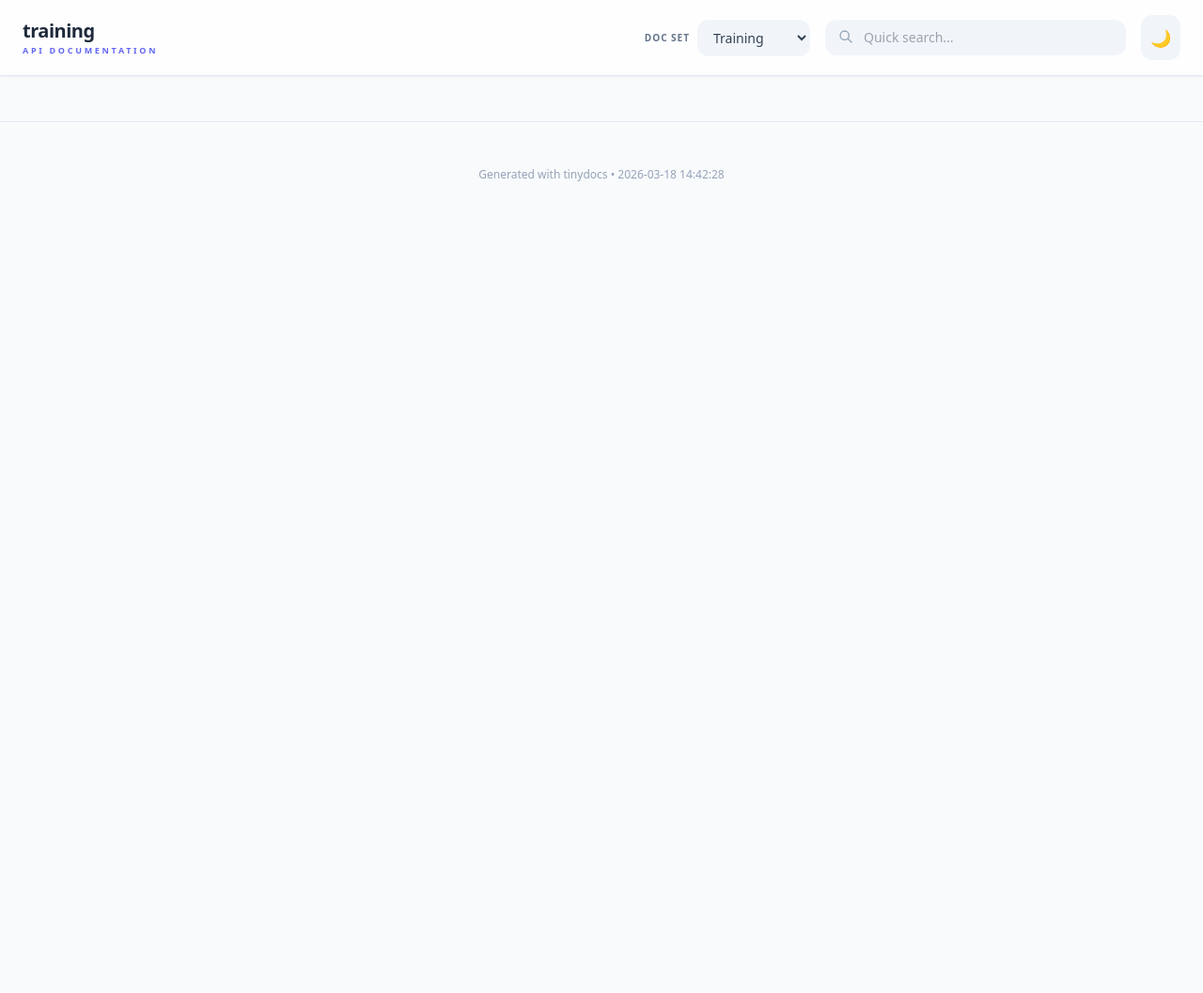
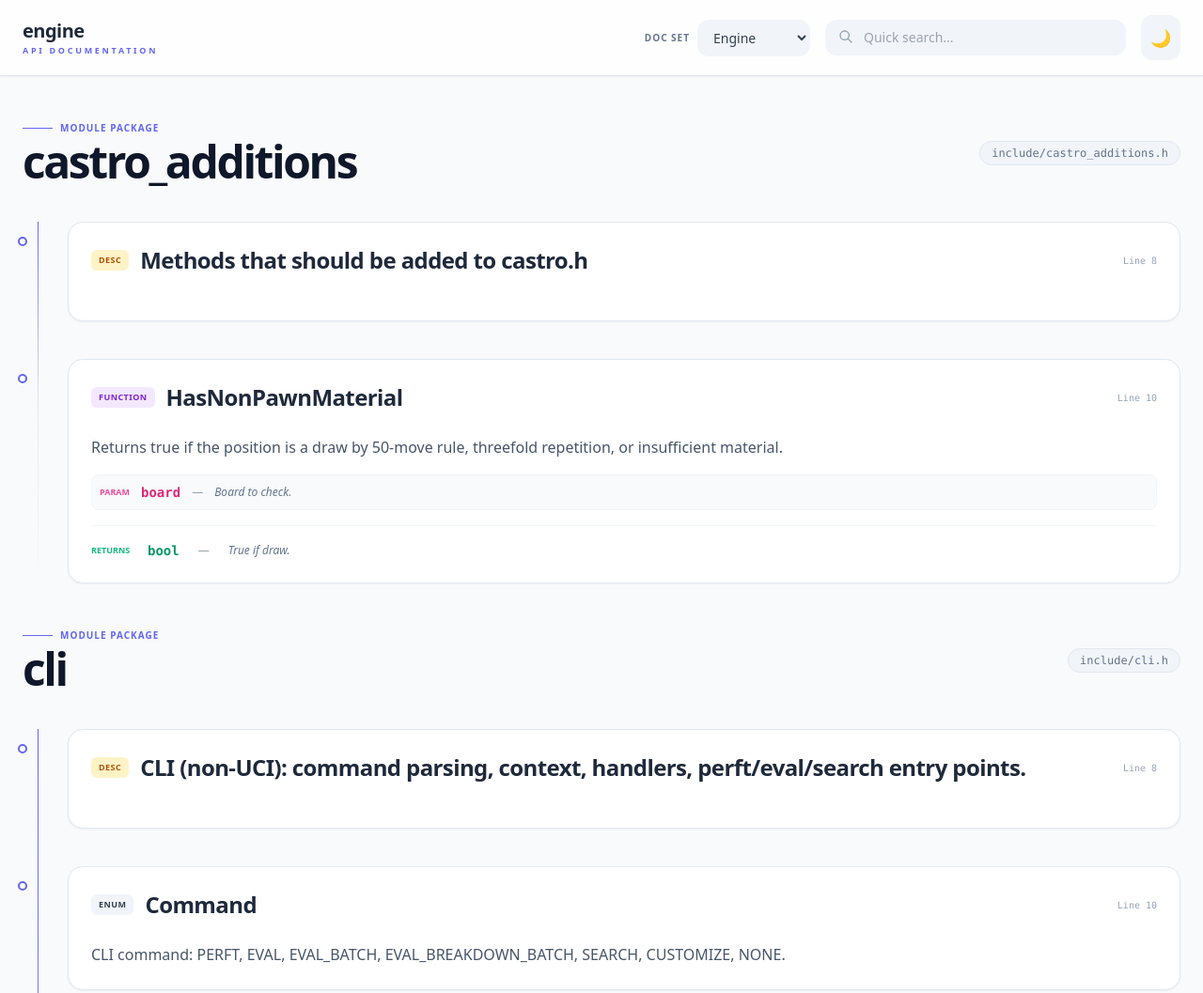
Before and after one commit to KDesp73/irida, a plain HTML site: page docs/index.html in a window 1280 px wide. Shown: the top 1057 px of the page at 94% size. Before the commit the page ends 800 px from the top, so only its background shows below. Drawn offline with nearby package versions, Linux system fonts and the light colour scheme.

Commit message:
docs: fixed key issue

```diff
--- a/docs/index.html
+++ b/docs/index.html
@@ -25,12 +25,20 @@
                 darkMode: localStorage.getItem('theme') === 'dark',
                 search: '',
                 projectData: { name: '', docs: [], timestamp: '' },
-                docSet: localStorage.getItem('docSet') || 'training',
+                docSet: localStorage.getItem('docSet') || 'engine',
 
                 async loadDocs() {
+                    console.log(`[DEBUG] Attempting to load: ${this.docSet}.tiny.docs.json`);
                     try {
-                        const response = await fetch(`${this.docSet}.tiny.docs.json`);
+                        const filename = `${this.docSet}.tiny.docs.json`;
+                        const response = await fetch(filename);
+
+                        if (!response.ok) {
+                            throw new Error(`HTTP error! status: ${response.status}`);
+                        }
+
                         this.projectData = await response.json();
+                        console.log("[DEBUG] Successfully loaded data:", this.projectData);
                     } catch (e) {
                         console.error("Failed to load documentation JSON", e);
                         this.projectData = { name: this.docSet, docs: [], timestamp: '', error: true };
@@ -109,7 +117,7 @@
         <strong>Could not load <span x-text="`${docSet}.tiny.docs.json`" class="font-mono"></span>.</strong> Make sure the file exists in the docs folder (e.g. generate it from the markers).
     </div>
     <div class="space-y-12">
-        <template x-for="item in projectData.docs" :key="item.file">
+        <template x-for="(item, index) in projectData.docs" :key="index">
             <section x-show="shouldShowModule(item)" x-cloak class="relative">
                 <div class="flex flex-col md:flex-row md:items-center justify-between gap-4 mb-10 group">
                     <div class="space-y-1">
```
